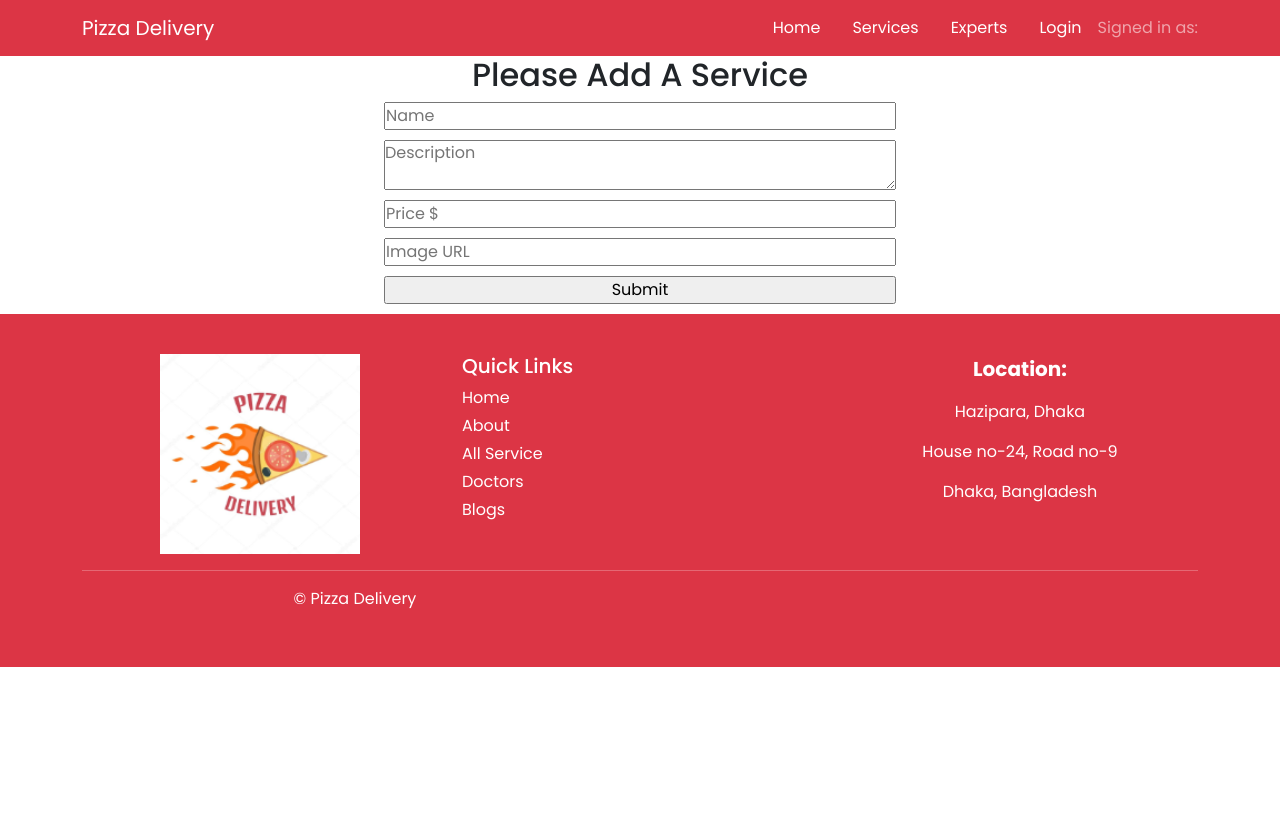
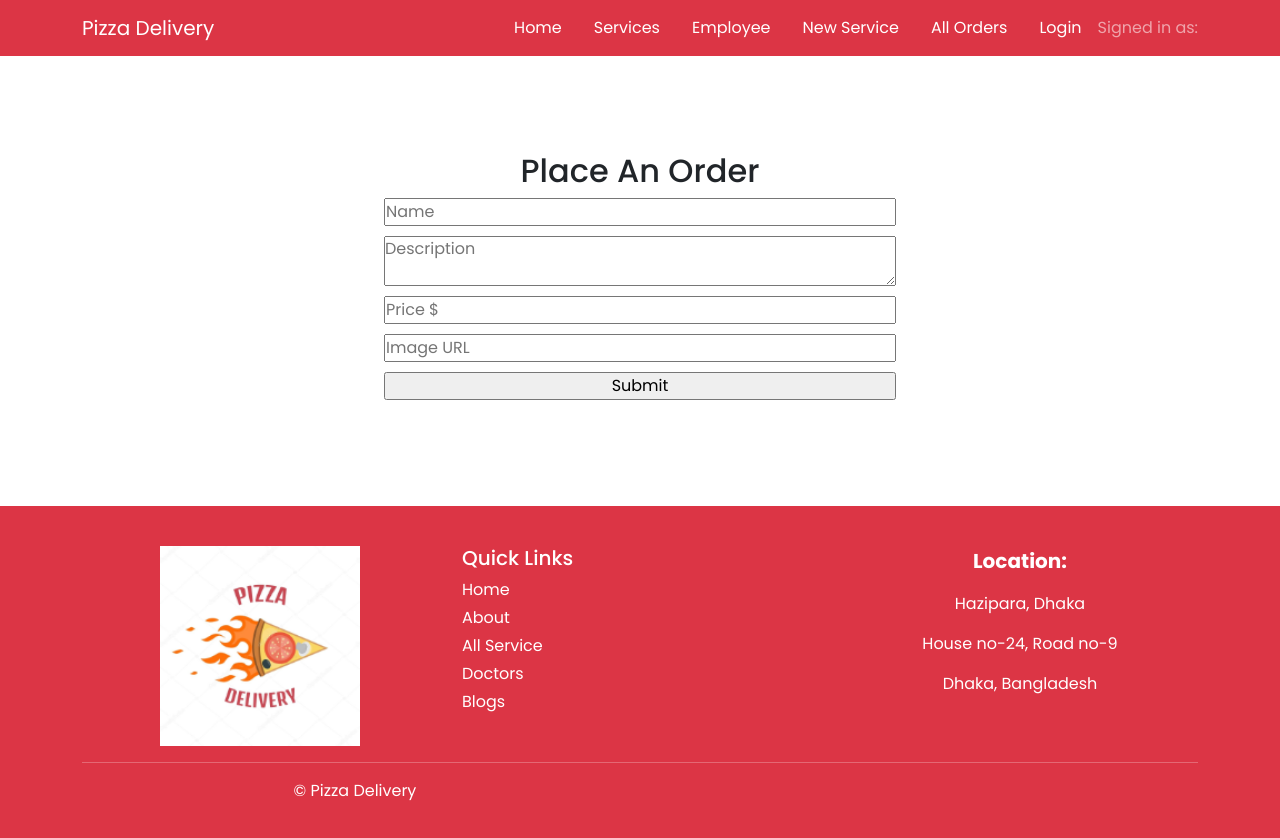
Before and after one commit to najrul04/pizza-delivery, a React (Create React App) app: page /addService in a window 1280 px wide. Shown: the top 838 px of the page. Before the commit the page ends 800 px from the top, so only its background shows below. Built offline with nearby package versions, Linux system fonts and the light colour scheme; no server answers.

Commit message:
7th Commit

```diff
--- a/src/Pages/AddService/AddService.js
+++ b/src/Pages/AddService/AddService.js
@@ -26,8 +26,8 @@ const AddService = () => {
     }
 
     return (
-        <div className="add_service">
-            <h2>Please Add A Service</h2>
+        <div className="add_service py-5 my-5">
+            <h2>Place An Order</h2>
             <form onSubmit={handleSubmit(onSubmit)}>
             <input {...register("name", { required: true, maxLength: 50 })} placeholder="Name" />
             <textarea {...register("description")} placeholder="Description" />
--- a/src/Pages/Booking/Booking/Booking.js
+++ b/src/Pages/Booking/Booking/Booking.js
@@ -2,6 +2,7 @@ import React, {useEffect, useState} from 'react';
 import { useParams } from 'react-router';
 
 const Booking = () => {
+
 
     const {serviceId} = useParams()
     const [service, setService] = useState({})
@@ -16,6 +17,7 @@ const Booking = () => {
 
     return (
         <div>
+
             <h2>Details of: {service.name}</h2>
             <h2>This is Booking: {serviceId}</h2>
         </div>
--- a/src/Pages/Home/Experts/Experts.js
+++ b/src/Pages/Home/Experts/Experts.js
@@ -39,8 +39,8 @@ const experts = [
 const Experts = () => {
     return (
         <div id="experts" className="container">
-            <h1 className='text-danger mt-5'>Delivery Men</h1>
-            <div className='row'>
+            <h1 className='text-danger my-3'>Employees</h1>
+            <div className='row my-3'>
 
                 {
 
--- a/src/Pages/ManageServices/ManageServices.js
+++ b/src/Pages/ManageServices/ManageServices.js
@@ -1,4 +1,5 @@
 import React, { useEffect, useState } from 'react';
+import './ManageServices.css'
 
 const ManageServices = () => {
 
@@ -38,13 +39,16 @@ const ManageServices = () => {
     }
 
     return (
-        <div>
-            <h1>This is Manage Services</h1>
+        <div className="remove_items">
+            <h1 className='text-danger mb-5'>Remove Items</h1>
             {
 
                 services.map(service => <div key={service._id}>
                     <h3>{service.name}</h3>
-                    <button onClick = {() => handleDelete(service._id)}>Delete</button>
+                    <img src={service.img} alt="" />
+                    <h5 className="py-3">Price: {service.price}</h5>
+                    <p className="px-3">{service.description}</p>
+                    <button className='btn rounded btn-danger my-3' onClick = {() => handleDelete(service._id)}>Delete</button>
                 </div> )
 
             }
--- a/src/Pages/Shared/Header/Header.js
+++ b/src/Pages/Shared/Header/Header.js
@@ -18,7 +18,9 @@ const Header = () => {
 
         <Nav.Link className="text-white" as={HashLink} to="/home#home">Home</Nav.Link>
       <Nav.Link className="text-white" as={HashLink} to="/home#services">Services</Nav.Link>
-      <Nav.Link className="text-white" as={HashLink} to="/experts">Experts</Nav.Link>
+      <Nav.Link className="text-white" as={HashLink} to="/experts">Employee</Nav.Link>
+      <Nav.Link className="text-white" as={HashLink} to="/addService">New Service</Nav.Link>
+      <Nav.Link className="text-white" as={HashLink} to="/manageServices">All Orders</Nav.Link>
       {user?.email ?
 
           <Button onClick={logOut} variant="light">LogOut</Button>:
```
Also changed, not shown: src/Pages/ManageServices/ManageServices.css (added).
